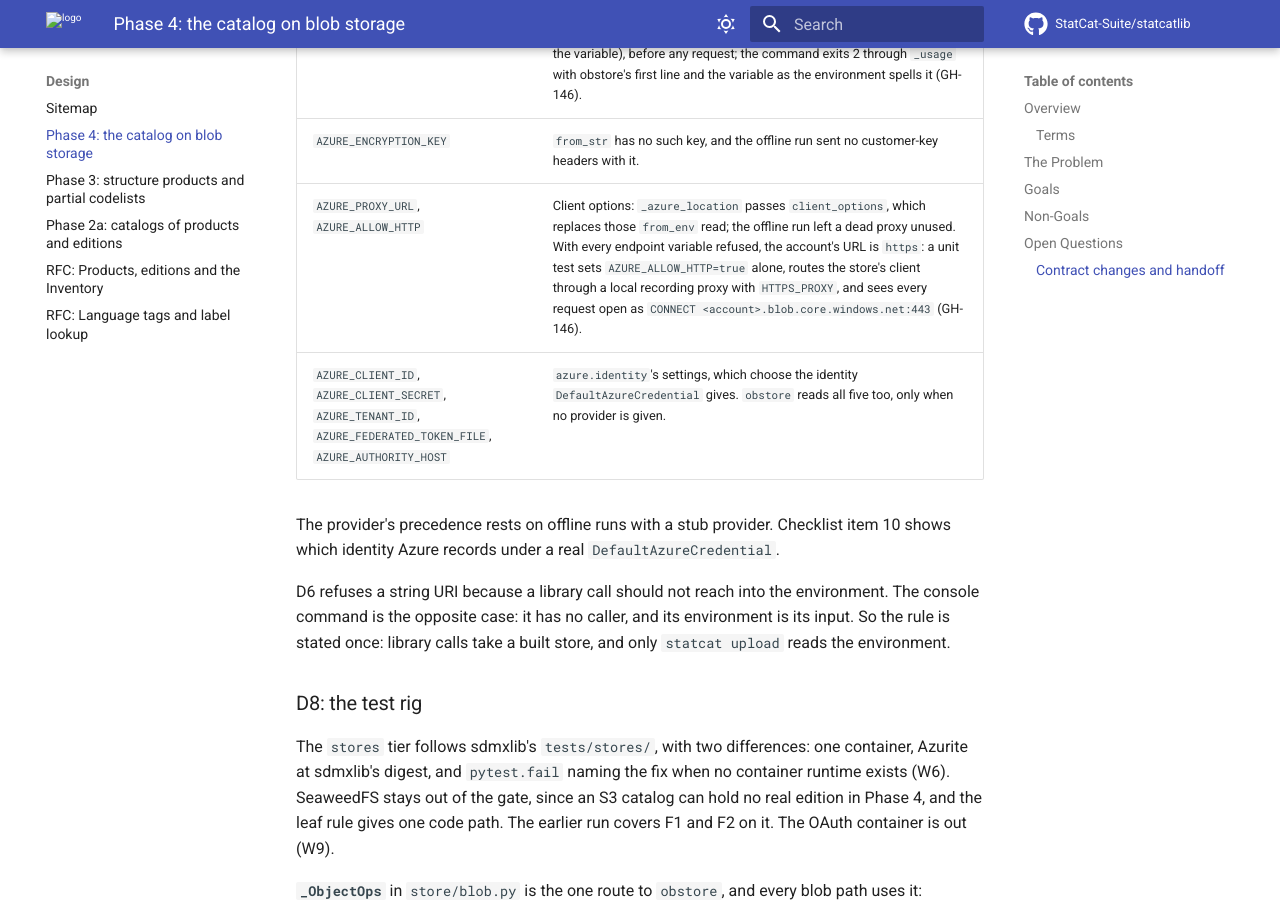
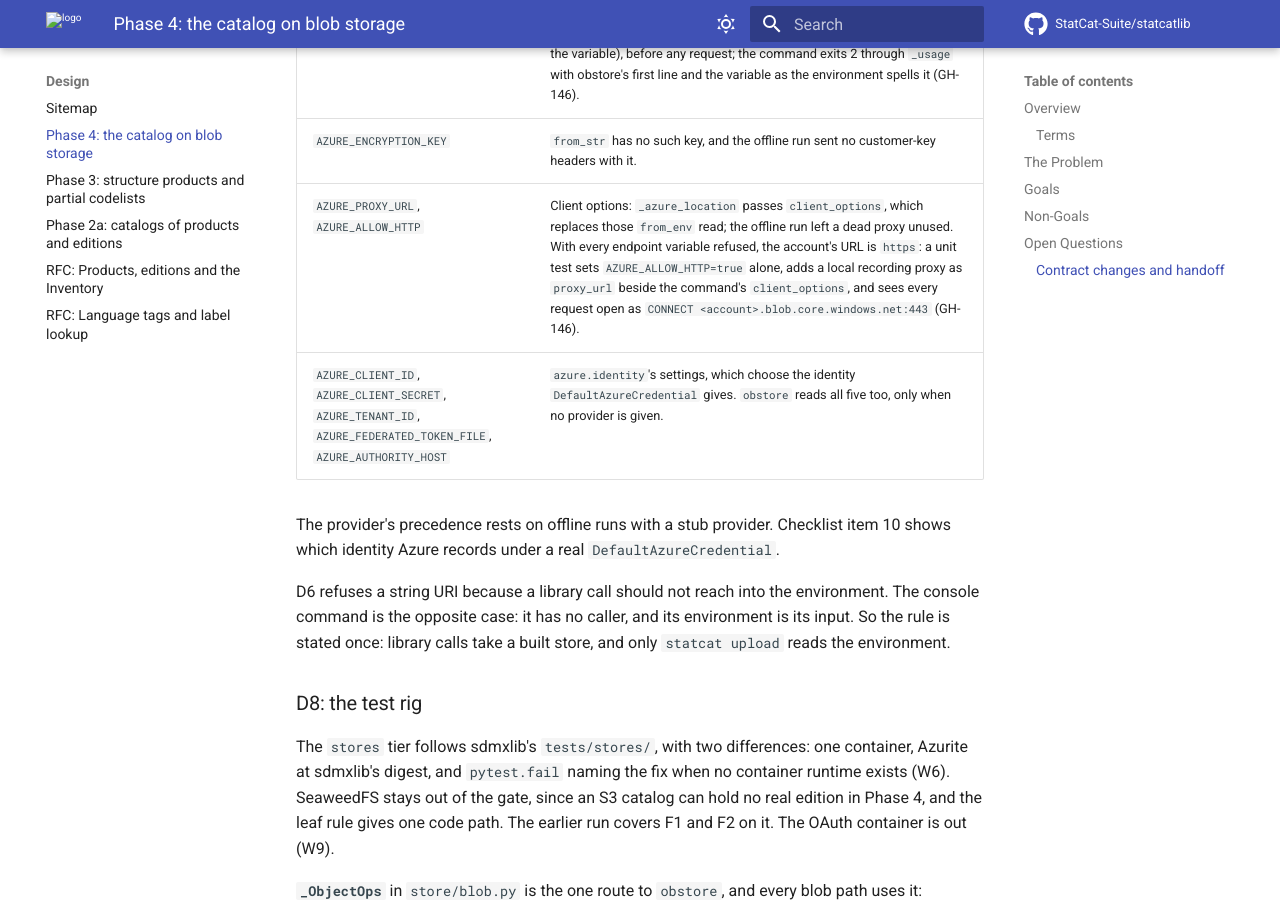
Before and after one commit to StatCat-Suite/statcatlib, an MkDocs documentation site: the page built from docs/design/catalog-on-blob-storage.md, in a window 1280 px wide and 900 px high, scrolled down 31505 px. Built offline with MkDocs 1.6.1 and Material for MkDocs 9.7.7, drawn with Linux system fonts in a browser that asks for light colours; comment, search, counter and statistics services are not loaded.

Commit message:
test(upload): send the AZURE_ALLOW_HTTP test's store through an explicit proxy_url (GH-146)
The test routed the store's client to its recording proxy through
HTTPS_PROXY, so a reqwest that ignored the variable would have reached
acct.blob.core.windows.net. The from_url wrapper now merges proxy_url
into the command's client_options, keeping its timeout, and the fixture
sets no proxy variables. On obstore 0.12.1 an explicit proxy_url takes
precedence over HTTPS_PROXY and ignores NO_PROXY. The tagging test drops
the proxy, which no longer sees its store. D7 names proxy_url.

```diff
--- a/docs/design/catalog-on-blob-storage.md
+++ b/docs/design/catalog-on-blob-storage.md
@@ -829,7 +829,7 @@ stub credential provider, on `obstore` 0.12.1, as GH-134 records.
 | `AZURE_CONTAINER_NAME` | `build` parses the `az://` URL after the environment, and the URL's container replaces it. |
 | `AZURE_DISABLE_TAGGING` | An upload sets no tags. A value that is no boolean, empty included, fails the store's build with obstore's `GenericError` (`Generic Config error: failed to parse "junk" as boolean` on 0.12.1, a message that omits the variable), before any request; the command exits 2 through `_usage` with obstore's first line and the variable as the environment spells it (GH-146). |
 | `AZURE_ENCRYPTION_KEY` | `from_str` has no such key, and the offline run sent no customer-key headers with it. |
-| `AZURE_PROXY_URL`, `AZURE_ALLOW_HTTP` | Client options: `_azure_location` passes `client_options`, which replaces those `from_env` read; the offline run left a dead proxy unused. With every endpoint variable refused, the account's URL is `https`: a unit test sets `AZURE_ALLOW_HTTP=true` alone, routes the store's client through a local recording proxy with `HTTPS_PROXY`, and sees every request open as `CONNECT <account>.blob.core.windows.net:443` (GH-146). |
+| `AZURE_PROXY_URL`, `AZURE_ALLOW_HTTP` | Client options: `_azure_location` passes `client_options`, which replaces those `from_env` read; the offline run left a dead proxy unused. With every endpoint variable refused, the account's URL is `https`: a unit test sets `AZURE_ALLOW_HTTP=true` alone, adds a local recording proxy as `proxy_url` beside the command's `client_options`, and sees every request open as `CONNECT <account>.blob.core.windows.net:443` (GH-146). |
 | `AZURE_CLIENT_ID`, `AZURE_CLIENT_SECRET`, `AZURE_TENANT_ID`, `AZURE_FEDERATED_TOKEN_FILE`, `AZURE_AUTHORITY_HOST` | `azure.identity`'s settings, which choose the identity `DefaultAzureCredential` gives. `obstore` reads all five too, only when no provider is given. |
 
 The provider's precedence rests on offline runs with a stub provider. Checklist item 10
```
Also changed, not shown: 1 other file.
